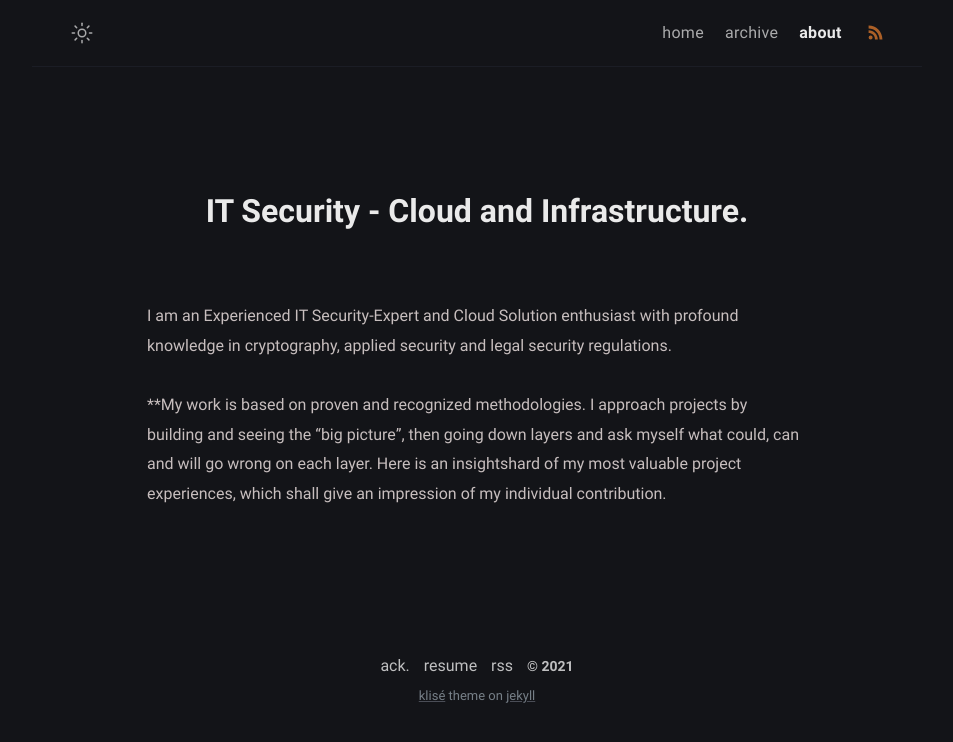
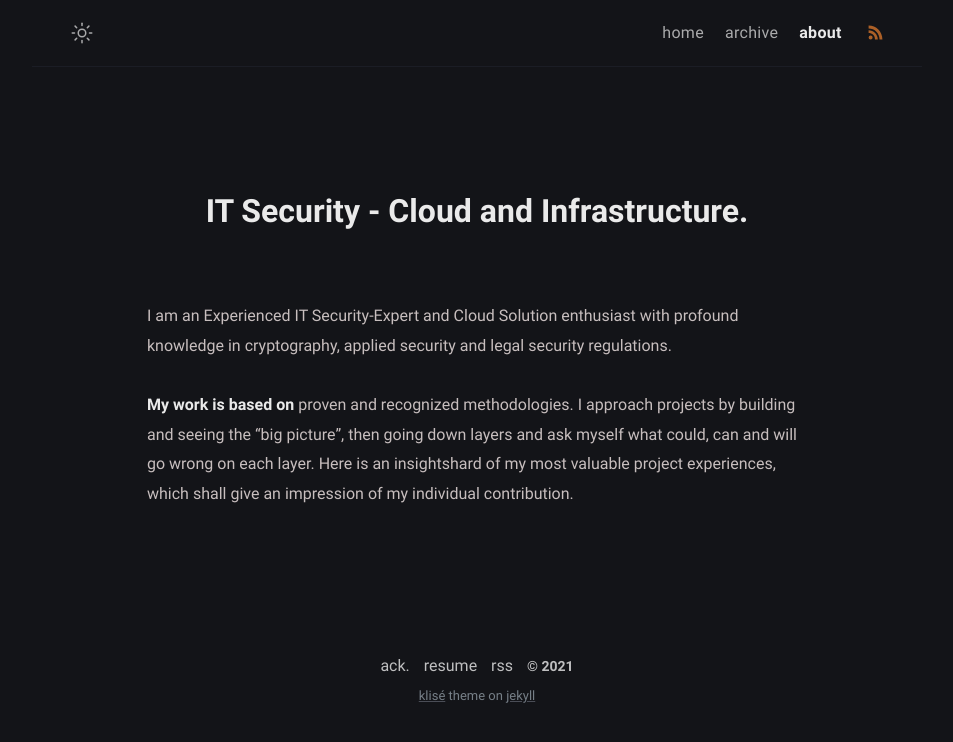
Before and after one commit to securebitAsif/fabulous-jupiter-8f84d, a Jekyll site: the page built from about.md, in a window 1280 px wide. Shown: the top 742 px of the page, without its empty margins (163-1116 px from the left). Built offline with Jekyll 4.4.1, drawn with Linux system fonts in a browser that asks for light colours.

```diff
--- a/about.md
+++ b/about.md
@@ -7,4 +7,4 @@ comments: false
 ---
 
 I am an Experienced IT Security-Expert and Cloud Solution enthusiast with profound knowledge in cryptography, applied security and legal security regulations.<br><br>
-**My work is based on proven and recognized methodologies. I approach projects by building and seeing the “big picture”, then going down layers and ask myself what could, can and will go wrong on each layer. Here is an insightshard of my most valuable project experiences, which shall give an impression of my individual contribution.
+**My work is based on** proven and recognized methodologies. I approach projects by building and seeing the “big picture”, then going down layers and ask myself what could, can and will go wrong on each layer. Here is an insightshard of my most valuable project experiences, which shall give an impression of my individual contribution.
```
